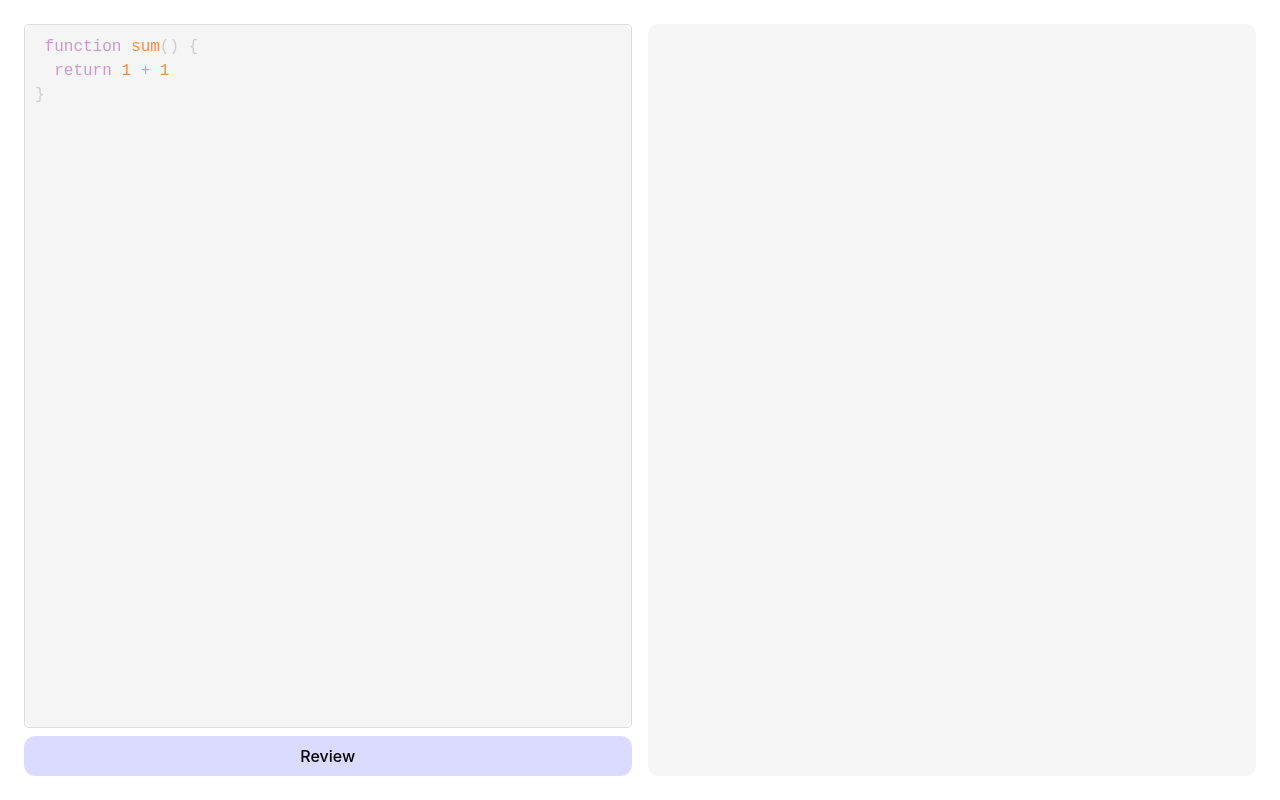
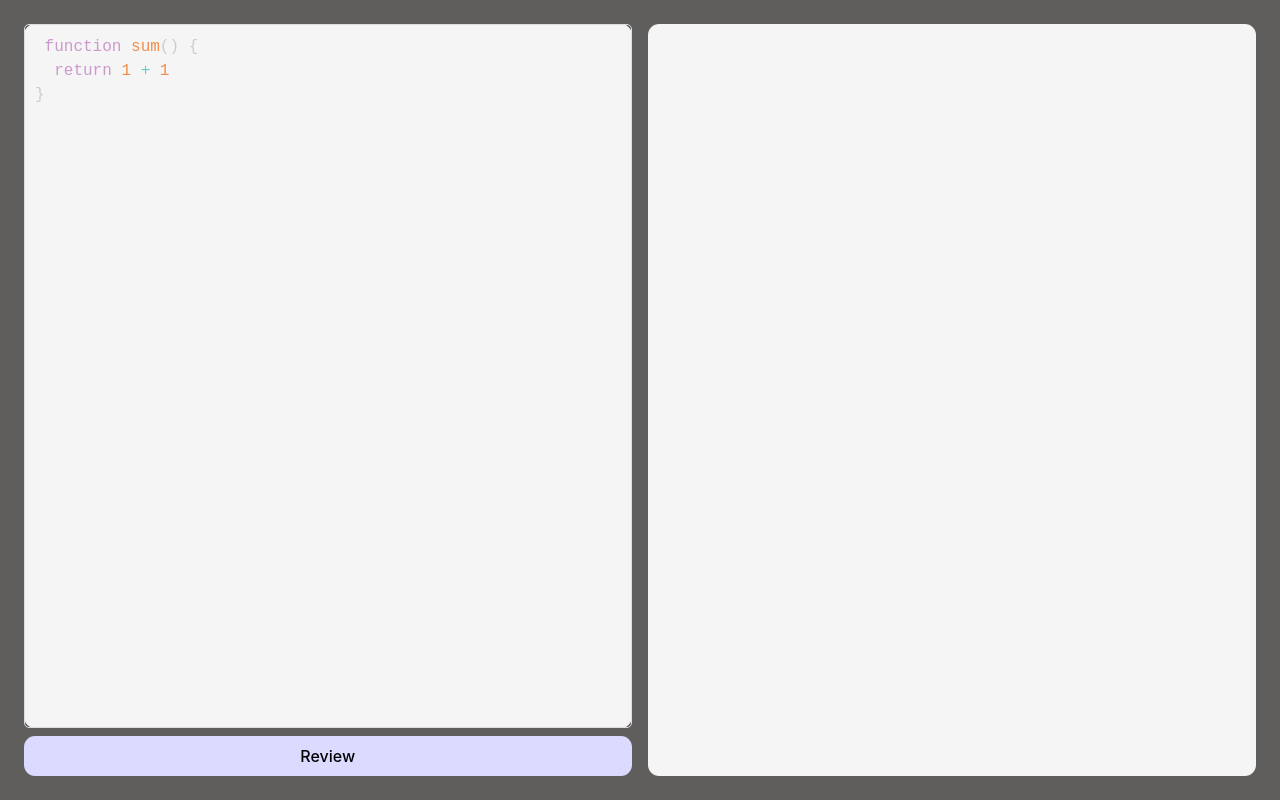
Before and after one commit to Parthsingh14/AI-Code-Reviewer, a React (Vite) app in the folder Frontend/: page / in a window 1280 px wide. Built offline with nearby package versions, Linux system fonts and the light colour scheme.

Commit message:
Dark and Light Mode

```diff
--- a/Frontend/src/App.css
+++ b/Frontend/src/App.css
@@ -14,7 +14,7 @@ body,
 }
 
 :root {
-  --bg-color: #ffffff;
+  --bg-color: #605d5d;
   --text-color: #000000;
   --code-bg: #f5f5f5;
   --review-bg: rgb(219, 219, 255);
```
